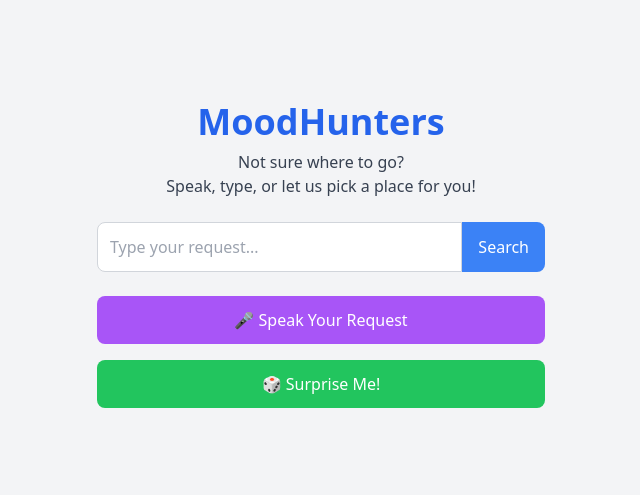
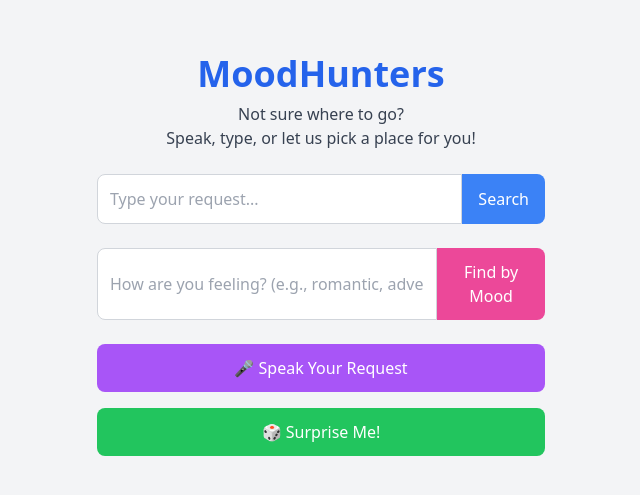
Before and after one commit to reneafranco/KY-combinator, a Next.js app in the folder demo/src/main/resources/UI/frontend/: page / in a window 1280 px wide. Shown: the part 133-628 px from the top of the page, without its empty margins (319-959 px from the left). Built offline with nearby package versions, Linux system fonts and the light colour scheme.

Commit message:
added mood based function endpoint to frontend

```diff
--- a/demo/src/main/resources/UI/frontend/app/page.js
+++ b/demo/src/main/resources/UI/frontend/app/page.js
@@ -3,8 +3,10 @@ import { useState } from "react";
 
 export default function Home() {
   const [query, setQuery] = useState(""); // Stores user input
+  const [mood, setMood] = useState(""); // Stores mood-based search query
   const [results, setResults] = useState([]); // Stores search results
   const [loading, setLoading] = useState(false); // Shows loading state
+
 
   // Function to fetch search results from the backend
   const handleSearch = async (searchQuery) => {
@@ -19,6 +21,25 @@ export default function Home() {
       setResults(data);
     } catch (error) {
       console.error("Error fetching search results:", error);
+      alert("Failed to fetch data. Ensure the backend is running.");
+    } finally {
+      setLoading(false);
+    }
+  };
+
+  // Function to fetch mood-based restaurant recommendations
+  const handleMoodSearch = async (moodQuery) => {
+    if (!moodQuery) return;
+    setLoading(true);
+
+    try {
+      const response = await fetch(`http://localhost:8080/restaurants/generate?userInput=${moodQuery}`);
+      if (!response.ok) throw new Error(`Server Error: ${response.status}`);
+
+      const data = await response.json();
+      setResults(data);
+    } catch (error) {
+      console.error("Error fetching mood-based recommendations:", error);
       alert("Failed to fetch data. Ensure the backend is running.");
     } finally {
       setLoading(false);
@@ -99,6 +120,23 @@ export default function Home() {
         </button>
       </div>
 
+      {/* Mood-Based Search Bar */}
+      <div className="mt-6 flex w-full max-w-md">
+        <input
+          type="text"
+          placeholder="How are you feeling? (e.g., romantic, adventurous)"
+          value={mood}
+          onChange={(e) => setMood(e.target.value)}
+          className="w-full p-3 border border-gray-300 rounded-l-lg focus:outline-none"
+        />
+        <button
+          onClick={() => handleMoodSearch(mood)}
+          className="bg-pink-500 text-white px-4 py-3 rounded-r-lg hover:bg-pink-600"
+        >
+          Find by Mood
+        </button>
+      </div>
+
       {/* Interaction Options: Voice, Text, and Random */}
       <div className="mt-6 flex flex-col w-full max-w-md space-y-4">
         {/* Voice Input Button */}
```
Also changed, not shown: 1 other file (tests, documents, lock files or other folders).
